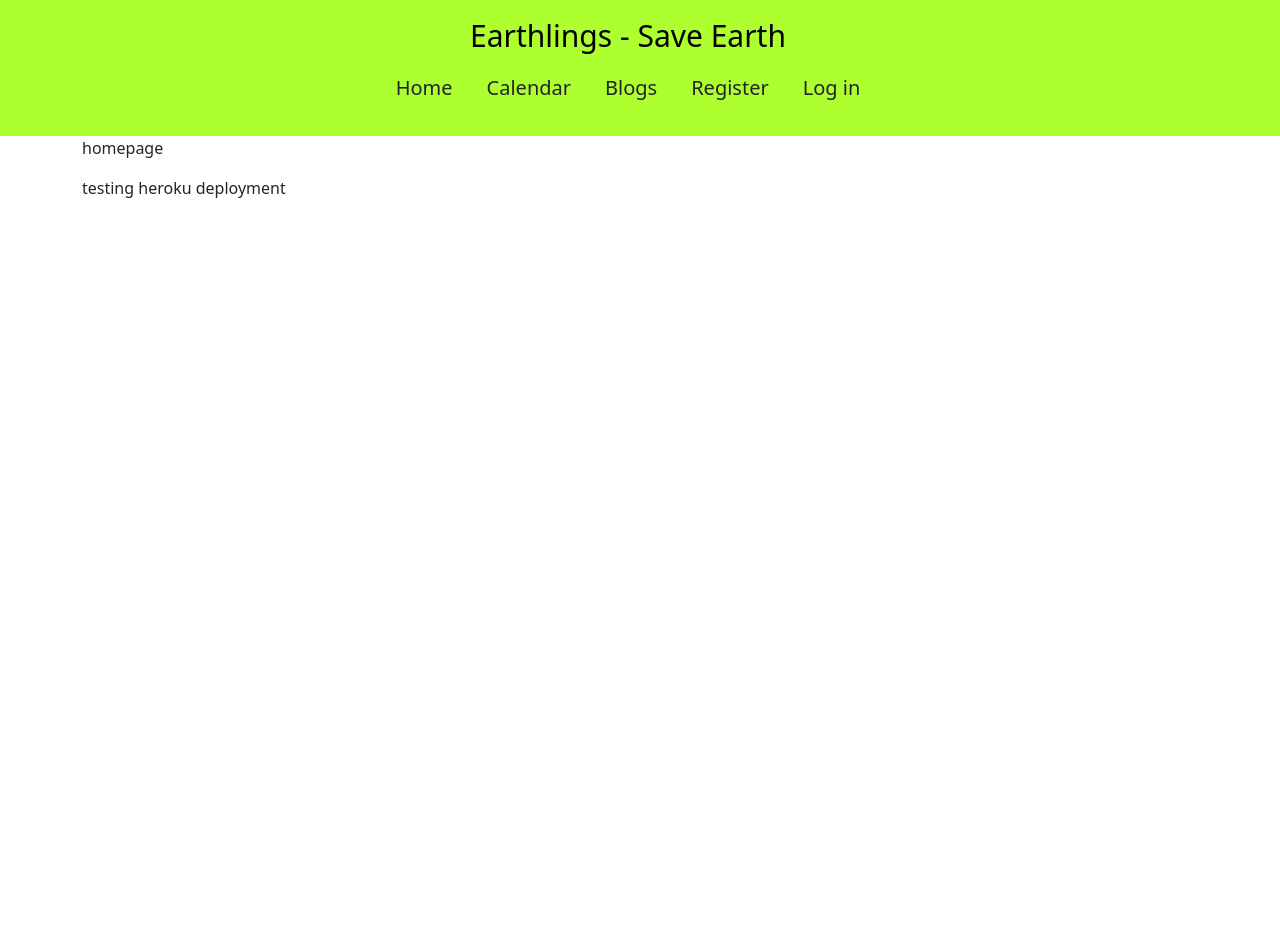
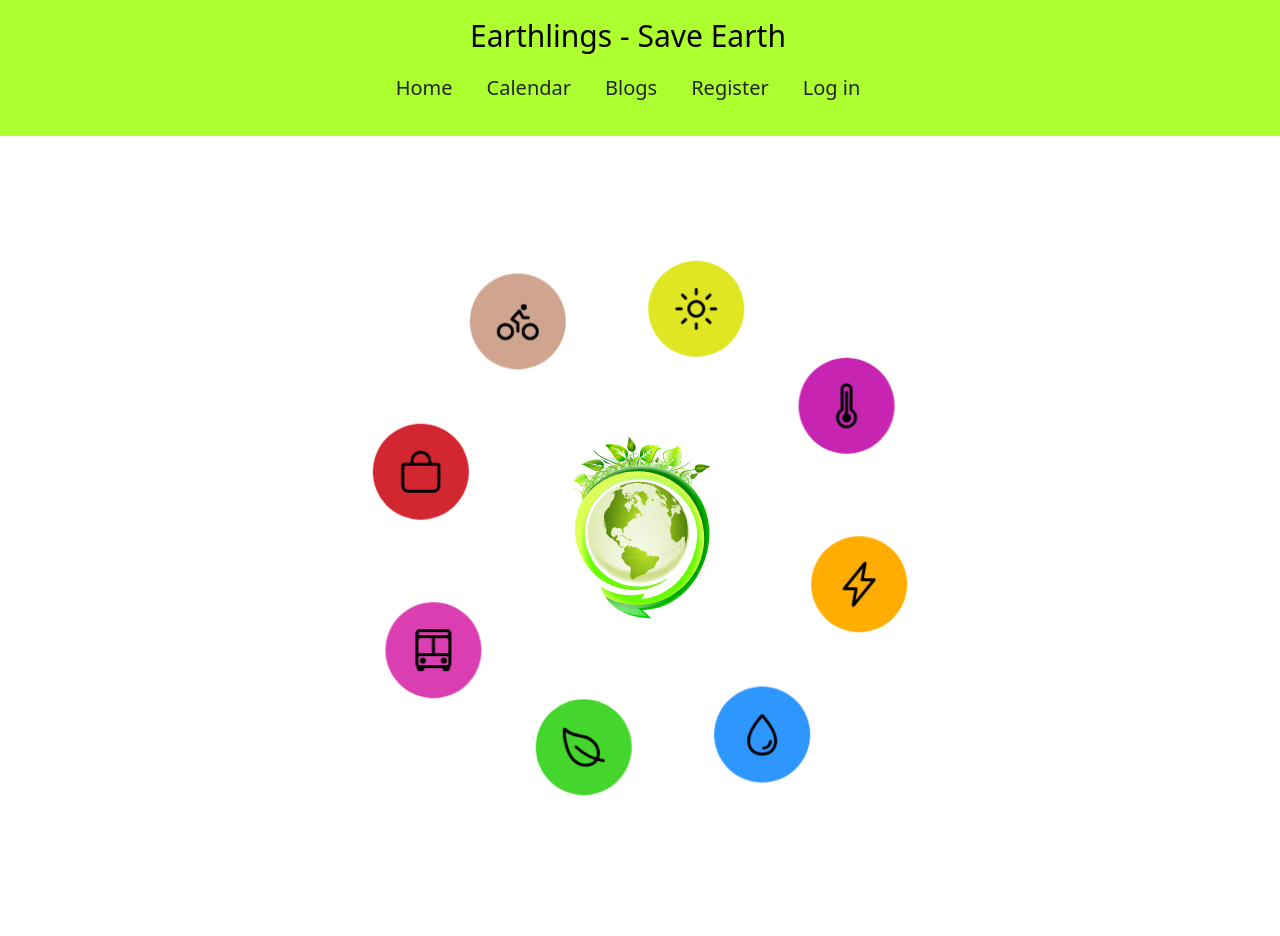
Before and after one commit to JoyZadan/Earthlings, a Flask app: page / in a window 1280 px wide. Before the commit the page ends 198 px from the top, so only its background shows below. Run offline with Flask 2, Linux system fonts and the light colour scheme; some libraries are stand-ins or nearby versions.

Commit message:
add landing animation

```diff
--- /dev/null
+++ b/static/css/landing.css
@@ -0,0 +1,184 @@
+img,
+picture {
+  max-width: 50%;
+  display: block;
+}
+
+@media (prefers-reduced-motion: reduce) {
+  html:focus-within {
+    scroll-behavior: auto;
+  }
+
+  *,
+*::before,
+*::after {
+    animation-duration: 0.01ms !important;
+    animation-iteration-count: 1 !important;
+    transition-duration: 0.01ms !important;
+    scroll-behavior: auto !important;
+  }
+}
+:root {
+    --green-light: #44D62C;
+    --green-dark: #247728;
+    --blue-light: #2e97ff;
+    --blue-dark: #4061da;
+    --orange-light: #FFAD00;
+    --orange-dark: #b66a07;
+    --purple-light: #C724B1;
+    --purple-dark: #9b1c8a;
+    --yellow-light: #E0E722;
+    --yellow-dark: #afa018;
+    --brown-light: hsl(20deg, 41%, 69%);
+    --brown-dark: #68402c;
+    --red-light: #D22730;
+    --red-dark: #922626;
+    --pink-light: #DB3EB1;
+    --pink-dark: #6e2f74;
+    --white-light: hsl(0deg, 0%, 100%);
+    --white-dark: #999999;
+    --main-dark: #202020;
+    --off-white: #faf9f6;
+    --off-grey: #615766;
+    --urgent: #D22730;
+    --purple: #C724B1;
+    --blue: #4D4DFF;
+    --yellow: #E0E722;
+    --orange: #FFAD00;
+    --red: #D22730;
+    --fuschia:  #DB3EB1;
+    --green: #44D62C;
+}
+
+.orbit-wrapper {
+  font-family: system-ui;
+  display: grid;
+  min-height: 100vh;
+  place-content: center;
+  overflow: hidden;
+}
+
+.orbit {
+  --size: 12rem;
+  --speed: 40s;
+}
+.orbit .center-image {
+  width: var(--size);
+  position: relative;
+  z-index: 10;
+}
+.orbit .center-image img {
+  position: absolute;
+  transition: opacity 500ms;
+  max-width: 100%;
+  display: block;
+}
+
+.orbit .center-image img:not(:first-child):hover {
+  opacity: 0;
+}
+.orbit ul {
+  display: grid;
+  place-items: center;
+  width: var(--size);
+  height: var(--size);
+  position: relative;
+  list-style: none;
+  --icon-bg: var(--green-light);
+  --text-bg: var(--green-dark);
+  transform-origin: center;
+  animation: orbit var(--speed) linear infinite;
+}
+.orbit ul:hover {
+  animation-play-state: paused;
+  --orbit-play-state: paused;
+}
+.orbit li {
+  --icon-bg: pink;
+  --text-bg: blue;
+  position: absolute;
+  width: 6rem;
+  aspect-ratio: 1/1;
+  border-radius: 50%;
+  font-weight: 500;
+  color: var(--white-light);
+  text-align: center;
+  line-height: 1;
+  display: grid;
+  place-items: center;
+}
+
+
+.orbit li > * {
+  width: 100%;
+  height: 100%;
+  display: grid;
+  place-items: center;
+  border-radius: inherit;
+  position: absolute;
+  animation: orbit var(--speed) linear reverse infinite;
+  animation-play-state: var(--orbit-play-state, running);
+}
+.orbit li > div {
+  background-color: var(--icon-bg);
+}
+.orbit li > p {
+  background: var(--text-bg);
+  transition: opacity 500ms;
+  opacity: 0;
+  position: relative;
+  top: 9px
+}
+.orbit li:hover > p {
+  opacity: 1;
+  cursor: pointer;
+}
+.orbit li:nth-child(1) {
+  --icon-bg: var(--blue-light);
+  --text-bg: var(--blue-dark);
+  transform: translate(15rem, 0rem);
+}
+.orbit li:nth-child(2) {
+  --icon-bg: var(--green-light);
+  --text-bg: var(--green-dark);
+  transform: translate(10rem, 10rem);
+}
+.orbit li:nth-child(3) {
+  --icon-bg: var(--pink-light);
+  --text-bg: var(--pink-dark);
+  transform: translate(0, 15rem);
+}
+.orbit li:nth-child(4) {
+  --icon-bg: var(--red-light);
+  --text-bg: var(--red-dark);
+  transform: translate(-10rem, 10rem);
+}
+.orbit li:nth-child(5) {
+  --icon-bg: var(--brown-light);
+  --text-bg: var(--brown-dark);
+  transform: translate(-15rem, 0rem);
+}
+.orbit li:nth-child(6) {
+  --icon-bg: var(--yellow-light);
+  --text-bg: var(--yellow-dark);
+  transform: translate(-10rem, -10rem);
+}
+.orbit li:nth-child(7) {
+  --icon-bg: var(--purple-light);
+  --text-bg: var(--purple-dark);
+  transform: translate(0, -15rem);
+}
+.orbit li:nth-child(8) {
+  --icon-bg: var(--orange-light);
+  --text-bg: var(--orange-dark);
+  transform: translate(10rem, -10rem);
+}
+
+@keyframes orbit {
+    100% {
+      transform: rotate(360deg);
+    }
+  }
+
+
+/* # sourceMappingURL=style.css.map */
--- a/templates/index.html
+++ b/templates/index.html
@@ -1,10 +1,65 @@
 {% extends "base.html" %}
+{% block css %}
+    <link rel="stylesheet" href="{{ url_for('static', filename='css/landing.css') }}" type="text/css">
+{% endblock %}
+{% block js %}
+<script src="{{ url_for('static', filename='js/landing.js') }}"></script>
 
+{% endblock %}
 {% block content %}
-    <p>homepage</p>
-    <p>testing heroku deployment</p>
 
-    {% if session.user %}
-        <h2>Hello {{ session.user }}</h2>
-    {% endif %}
+    <div class="orbit-wrapper">
+        <div class="orbit">
+            <div class="center-image">
+            <!-- <img src="assets/woman.png" alt=""> -->
+            <img src="{{url_for('static', filename='assets/earth.svg')}}" alt="">
+            </div>
+            <ul>
+            <li>
+                <div>
+                    <img src="{{url_for('static', filename='assets/water.svg')}}" alt="">
+                </div>
+                <p>Water</p>
+            </li>
+             <li>
+                <div>
+                    <img src="{{url_for('static', filename='assets/leaf.svg')}}" alt="">
+                </div>
+                <p>plants</p>
+            </li>
+            <li>
+                <div><img src="{{url_for('static', filename='assets/bus.svg')}}" alt=""></div>
+                <p>Transport</p>
+            </li>
+            <li>
+                <div><img src="{{url_for('static', filename='assets/bag.svg')}}" alt=""></div>
+                <p>Bag</p>
+            </li>
+            <li>
+                <div><img src="{{url_for('static', filename='assets/bicycle.svg')}}" alt=""></div>
+                <p>cycle</p>
+            </li>
+            <li>
+                <div><img src="{{url_for('static', filename='assets/sun.svg')}}" alt=""></div>
+                <p>Solar</p>
+            </li>
+
+           <li>
+                <div><img src="{{url_for('static', filename='assets/thermometer.svg')}}" alt=""></div>
+                <p>Heat</p>
+            </li>
+            <li>
+                <div><img src="{{url_for('static', filename='assets/electricity.svg')}}" alt=""></div>
+                <p>Energy</p>
+            </li>
+            </ul>
+        </div>
+
+
+
+
+
+
+    </div>
+
 {% endblock %}
```
Also changed, not shown: static/assets/bag.svg (added), static/assets/bicycle.svg (added), static/assets/bulb-outline.svg (added), static/assets/bus.svg (added), static/assets/earth.svg (added), static/assets/electricity.svg (added), static/assets/leaf.svg (added), static/assets/paper.svg (added), static/assets/sun.svg (added), static/assets/thermometer.svg (added), static/assets/water.svg (added), static/js/landing.js (added).
